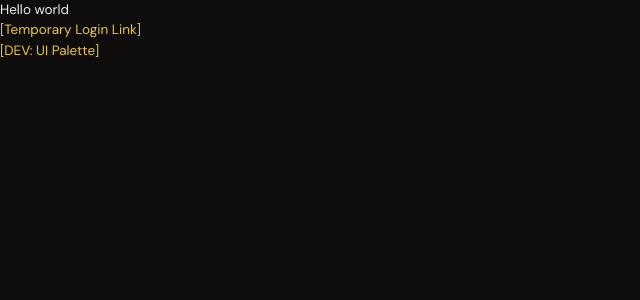
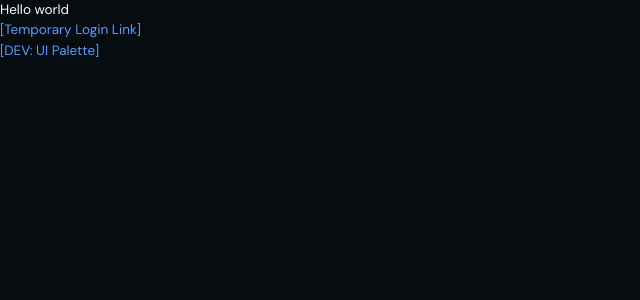
Before and after one commit to amberrrruby/orbital26-trackr-app, a Next.js app: page / in a window 1280 px wide. Shown: the top 300 px of the page, without its empty margins (0-640 px from the left). Built offline with nearby package versions, Linux system fonts and the light colour scheme.

Commit message:
style: update theme colors

```diff
--- a/app/globals.css
+++ b/app/globals.css
@@ -22,28 +22,28 @@
 :root,
 [data-theme="dark"] {
   /* Surface */
-  --color-bg-base: #0e0d0c; /* main content area */
-  --color-bg-raised: #111110; /* sidebar, cards one level up */
-  --color-bg-overlay: #1a1917; /* popovers, dropdowns, modals */
-  --color-bg-subtle: #222120; /* hover states, zebra rows */
-  --color-bg-inset: #0a0908; /* inputs, code blocks */
+  --color-bg-base: #070c11; /* main content area */
+  --color-bg-raised: #111b26; /* sidebar, cards one level up */
+  --color-bg-overlay: #17212b; /* popovers, dropdowns, modals */
+  --color-bg-subtle: #1f2b36; /* hover states, zebra rows */
+  --color-bg-inset: #101923; /* inputs, code blocks */
 
   /* Border */
-  --color-border: rgba(255, 255, 255, 0.07);
-  --color-border-strong: rgba(255, 255, 255, 0.13);
+  --color-border: rgba(248, 250, 252, 0.14);
+  --color-border-strong: rgba(248, 250, 252, 0.24);
 
   /* Text */
-  --color-text-primary: #f0ede8;
-  --color-text-secondary: #7a7772;
-  --color-text-tertiary: #4a4845;
-  --color-text-disabled: #3d3c3a;
-  --color-text-inverse: #111110;
+  --color-text-primary: #f8fafc;
+  --color-text-secondary: #a8b3c1;
+  --color-text-tertiary: #6f7c8b;
+  --color-text-disabled: #465364;
+  --color-text-inverse: #0b1117;
 
-  /* Accent — yellow */
-  --color-accent: #e8c547;
-  --color-accent-hover: #f0d060;
-  --color-accent-subtle: rgba(232, 197, 71, 0.1);
-  --color-accent-border: rgba(232, 197, 71, 0.25);
+  /* Accent — blue */
+  --color-accent: #5b9dff;
+  --color-accent-hover: #7db2ff;
+  --color-accent-subtle: rgba(91, 157, 255, 0.1);
+  --color-accent-border: rgba(91, 157, 255, 0.25);
 
   /* Semantic */
   --color-success: #4caf7d;
@@ -66,28 +66,28 @@
 /* ── Light theme ────────────────────────────────────────────── */
 [data-theme="light"] {
   /* Surface */
-  --color-bg-base: #f5f4f1;
+  --color-bg-base: #f1f4f5;
   --color-bg-raised: #ffffff;
   --color-bg-overlay: #ffffff;
-  --color-bg-subtle: #eeece8;
-  --color-bg-inset: #eae8e3;
+  --color-bg-subtle: #e4e9ec;
+  --color-bg-inset: #ebeef0;
 
   /* Border */
-  --color-border: rgba(0, 0, 0, 0.08);
-  --color-border-strong: rgba(0, 0, 0, 0.14);
+  --color-border: rgba(15, 23, 42, 0.08);
+  --color-border-strong: rgba(15, 23, 42, 0.16);
 
   /* Text */
-  --color-text-primary: #181715;
-  --color-text-secondary: #6b6860;
-  --color-text-tertiary: #a09d98;
-  --color-text-disabled: #c5c2bc;
-  --color-text-inverse: #f0ede8;
+  --color-text-primary: #111827;
+  --color-text-secondary: #5f6b7a;
+  --color-text-tertiary: #9aa6b2;
+  --color-text-disabled: #c3ccd5;
+  --color-text-inverse: #f8fafc;
 
-  /* Accent — yellow (same hue, adjusted for light bg) */
-  --color-accent: #c49b10;
-  --color-accent-hover: #a88200;
-  --color-accent-subtle: rgba(196, 155, 16, 0.1);
-  --color-accent-border: rgba(196, 155, 16, 0.3);
+  /* Accent — blue (same hue, adjusted for light bg) */
+  --color-accent: #005bd1;
+  --color-accent-hover: #003f91;
+  --color-accent-subtle: rgba(0, 79, 184, 0.1);
+  --color-accent-border: rgba(0, 79, 184, 0.25);
 
   /* Semantic */
   --color-success: #2d8a58;
```
